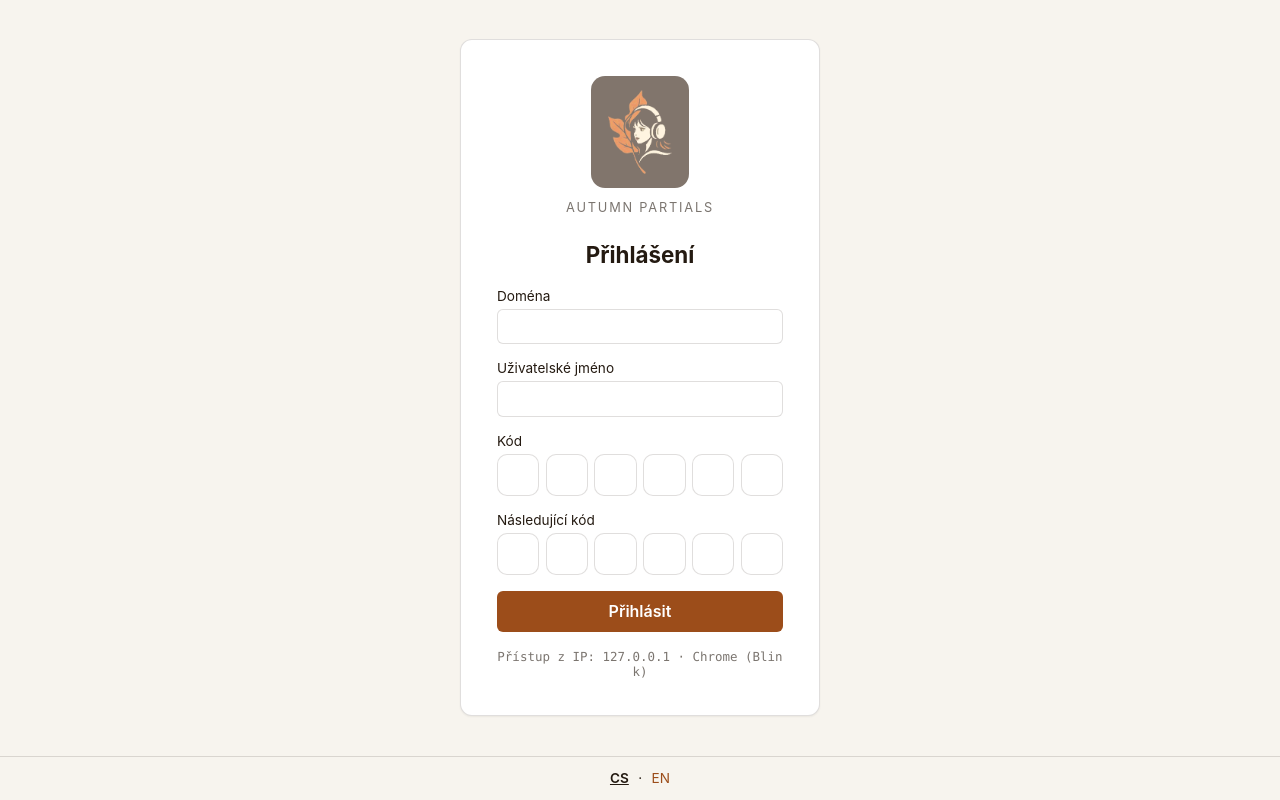
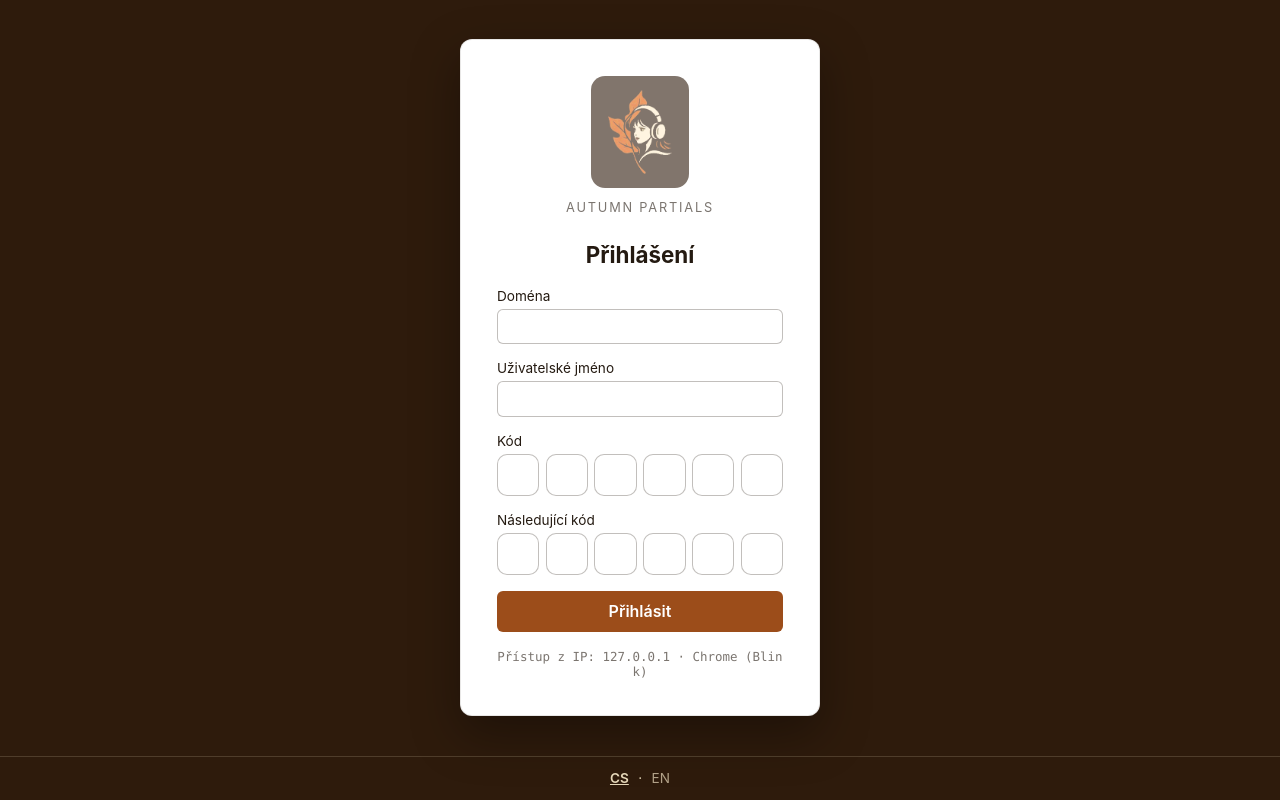
Before and after one commit to alchy/access-manager, a Flask app: page /login in a window 1280 px wide. Run offline with Flask 3, Linux system fonts and the light colour scheme; parts of the project's set-up code (start-up, migrations or seed data) failed here and were passed over.

Commit message:
konzole: prihlasovaci obrazovka je tmava, karta se konecne oddeluje
Bila karta na kremovem papiru mela kontrast 1,10:1. Neoddelovala se od
pozadi vubec - cela prihlasovaci obrazovka pusobila jako jedna vymydlena
plocha a karta nevypadala jako karta.

body.anon (jedina neprihlasena stranka je login) ma ted pozadi v barve
sidebaru. Karta na nem plave: 16,43:1 proti pozadi, s hlubsim stinem.
Prihlaseny provoz zustava svetly - tam je hustota dat prednejsi nez efekt.

Karta si MUSI explicitne vratit tmavy text: body.anon nastavuje kremovou
barvu pro celou stranku a karta by ji zdedila dovnitr, kde je bila. Bez
toho pravidla by byl obsah karty na bile neviditelny.

Pole ve formulari maji silnejsi ramecek (0.28 misto 0.14) - v karte o
peti polich snese vic muziky nez husty seznam za prihlasenim. Paticka a
prepinac jazyka dostaly kremove barvy, aby na hnede byly videt.

Pozn. k testum: prvni verze komentare obsahovala slovo "jinak" a shodila
test_every_mutating_route_without_csrf_is_rejected_and_state_unchanged -
ten hleda podretezec "jina" (jmeno testovaci aplikace) v CELE strance,
vcetne CSS a komentaru. Komentar preformulovan. Stoji za zvazeni, jestli
ten test nema kontrolovat vypis tabulky misto celeho dokumentu.

383 testu prochazi, ruff cisty.

Co-Authored-By: Claude Opus 5 (1M context) <noreply@anthropic.com>

```diff
--- a/access_manager/konzole/templates/layout.html
+++ b/access_manager/konzole/templates/layout.html
@@ -77,12 +77,35 @@
   .content { flex: 1; padding: 2rem; }
 
   /* -- anonymni pristup: obsah (karta) vystredeny, bez sidebaru --------- */
+  /* Prihlasovaci obrazovka je TMAVA. Bila karta na kremovem papiru mela
+     kontrast 1,10:1 - neoddelovala se od pozadi a cela obrazovka pusobila
+     jako jedna vymydlena plocha. Na hnede karta plave a je videt, ze je to
+     samostatna karta. Prihlaseny provoz zustava svetly, tam je hustota dat prednejsi. */
+  body.anon {
+    background: var(--sidebar);
+    color: var(--sidebar-text);
+  }
   body.anon .content {
     display: flex;
     align-items: center;
     justify-content: center;
     padding: 2rem 1rem;
   }
+  body.anon .karta {
+    /* Karta zustava svetla, takze si MUSI vratit tmavy text. Bez toho by
+       po body.anon zdedila kremovou a obsah karty by na bile zmizel. */
+    color: var(--text);
+    box-shadow: 0 18px 48px rgba(0, 0, 0, 0.34);
+    border-color: rgba(36, 26, 17, 0.10);
+  }
+  /* Uvnitr karty potrebuji pole vic muziky nez v hustem seznamu za prihlasenim */
+  .karta input[type="text"] { border-color: rgba(36, 26, 17, 0.28); }
+  body.anon .paticka {
+    justify-content: center;
+    border-top-color: rgba(228, 214, 184, 0.18);
+  }
+  body.anon .jazyk a { color: rgba(228, 214, 184, 0.72); }
+  body.anon .jazyk a.aktivni { color: var(--sidebar-text); }
 
   /* -- pata: prepinac jazyka, identita, odhlaseni ----------------------- */
   .paticka {
@@ -94,7 +117,6 @@
     border-top: 1px solid var(--hranice);
     font-size: 0.85rem;
   }
-  body.anon .paticka { justify-content: center; }
   .jazyk a { text-decoration: none; padding: 0.15rem 0.35rem; }
   .jazyk a.aktivni { color: var(--text); font-weight: 600; text-decoration: underline; }
   .identita { display: flex; align-items: center; gap: 0.75rem; }
```
